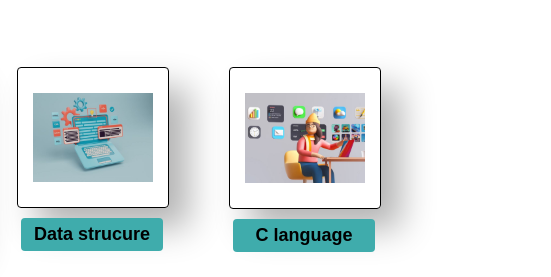
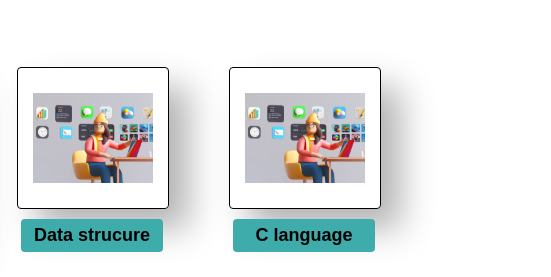
Before and after one commit to kooliabhi/portfolio, a plain HTML site: page index.html in a window 1280 px wide. Shown: the part 958-1235 px from the top of the page, 729-1280 px from the left. Drawn offline with Linux system fonts and the light colour scheme.

Commit message:
Update index.html

```diff
--- a/index.html
+++ b/index.html
@@ -50,7 +50,7 @@
         <h6>Python </h6>
     </div>
     <div id="fe-box">
-        <img src="Web Development Concept 3D Illustration.jpg" alt="free shipping" >
+        <img src="crafting fun.jpg" alt="free shipping" >
         <h6>Data strucure</h6>
     </div>
     <div id="fe-box">
```
